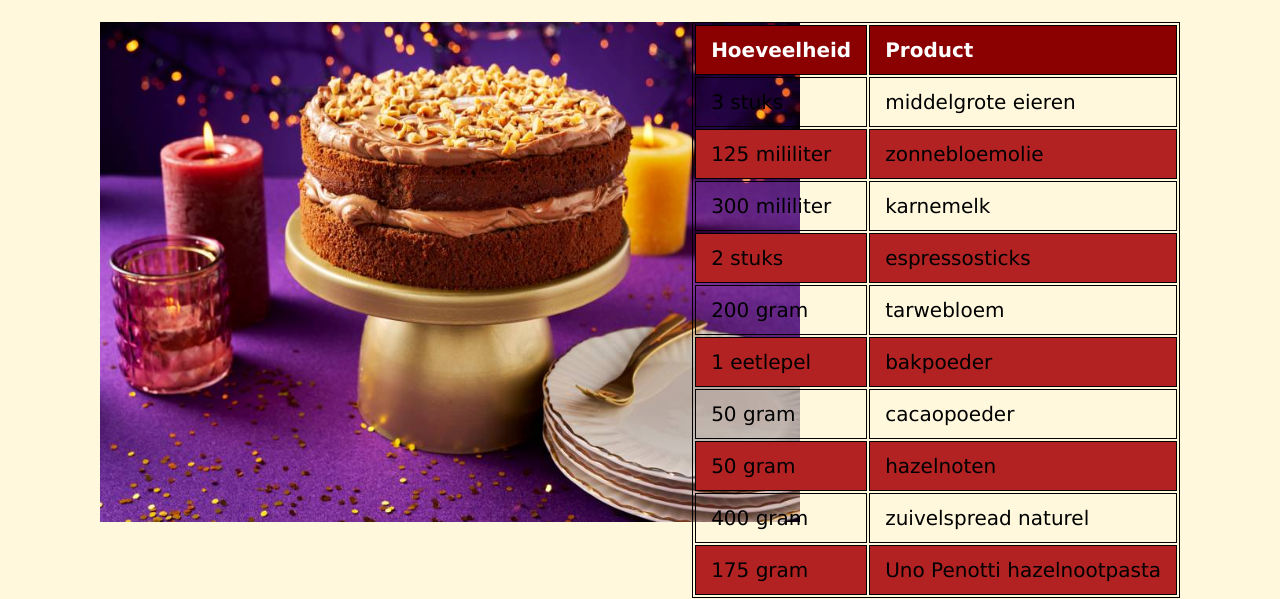
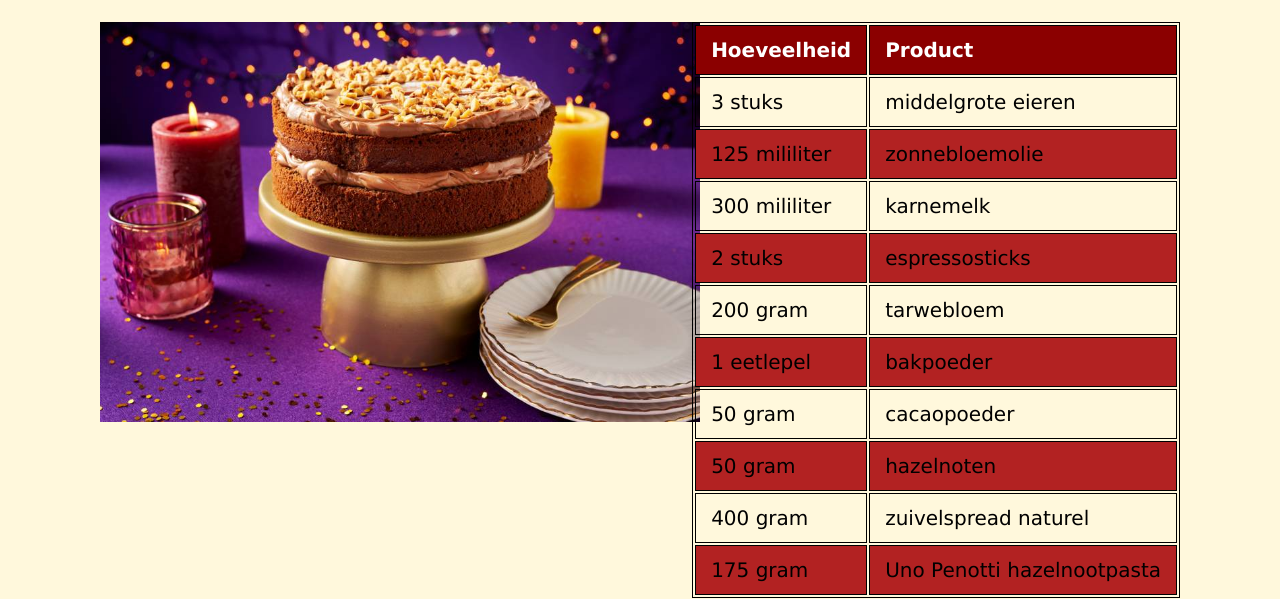
Before and after one commit to Hin24/Hin24.github.io, a plain HTML site: page desert.html in a window 1280 px wide. Shown: the part 213-812 px from the top of the page. Drawn offline with Linux system fonts and the light colour scheme.

Commit message:
Update desert.html

```diff
--- a/desert.html
+++ b/desert.html
@@ -14,7 +14,7 @@
   </ul>
   <div class="receptnaam">
 <h2>Hazelnoot-chocoladecake</h2>
-<img src="hazelnoot.jpg" alt="hazelnoot" width='700' height="500"> </div>
+<img src="hazelnoot.jpg" alt="hazelnoot" width='600' height="400"> </div>
 
 
 <div>
```
